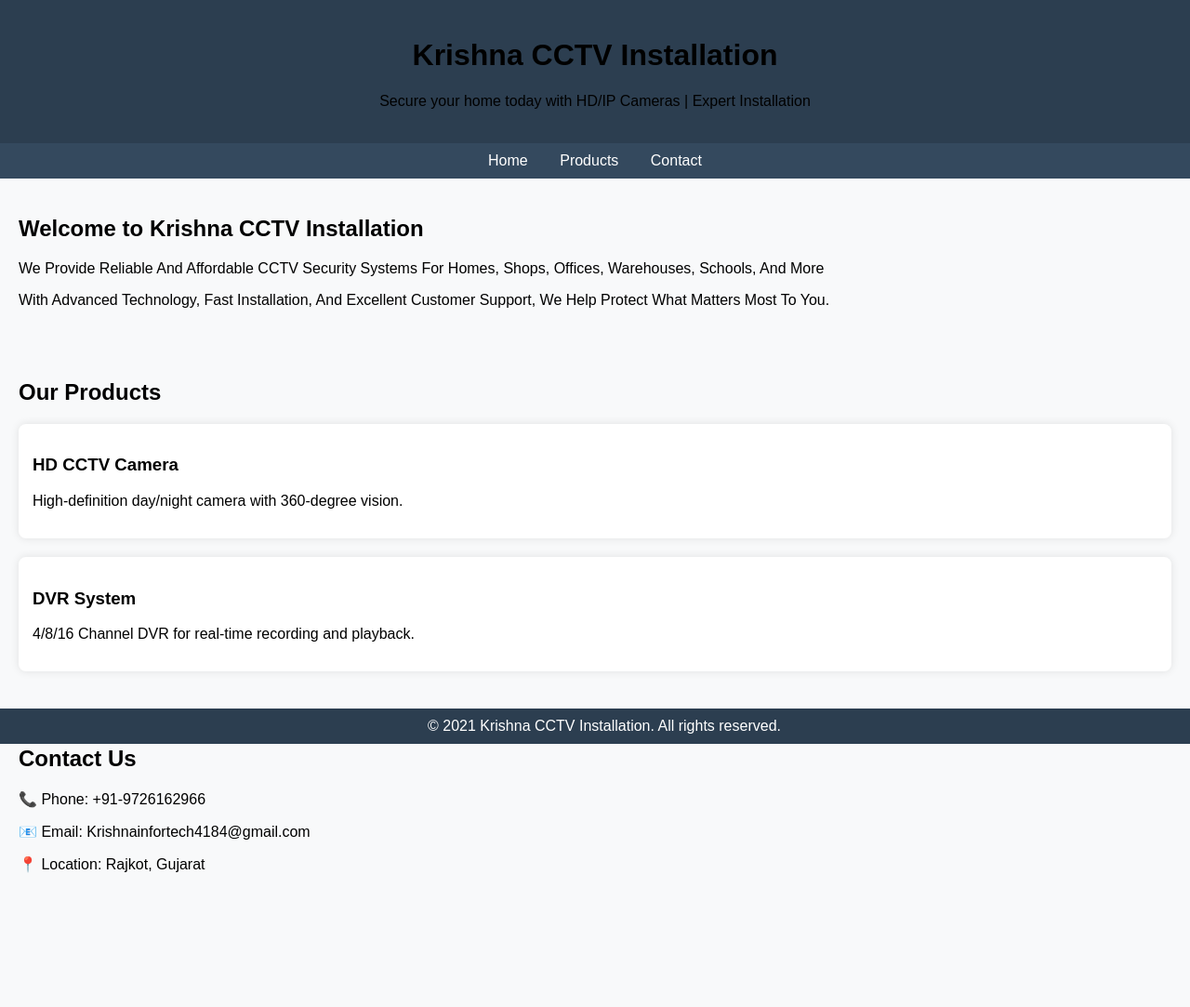
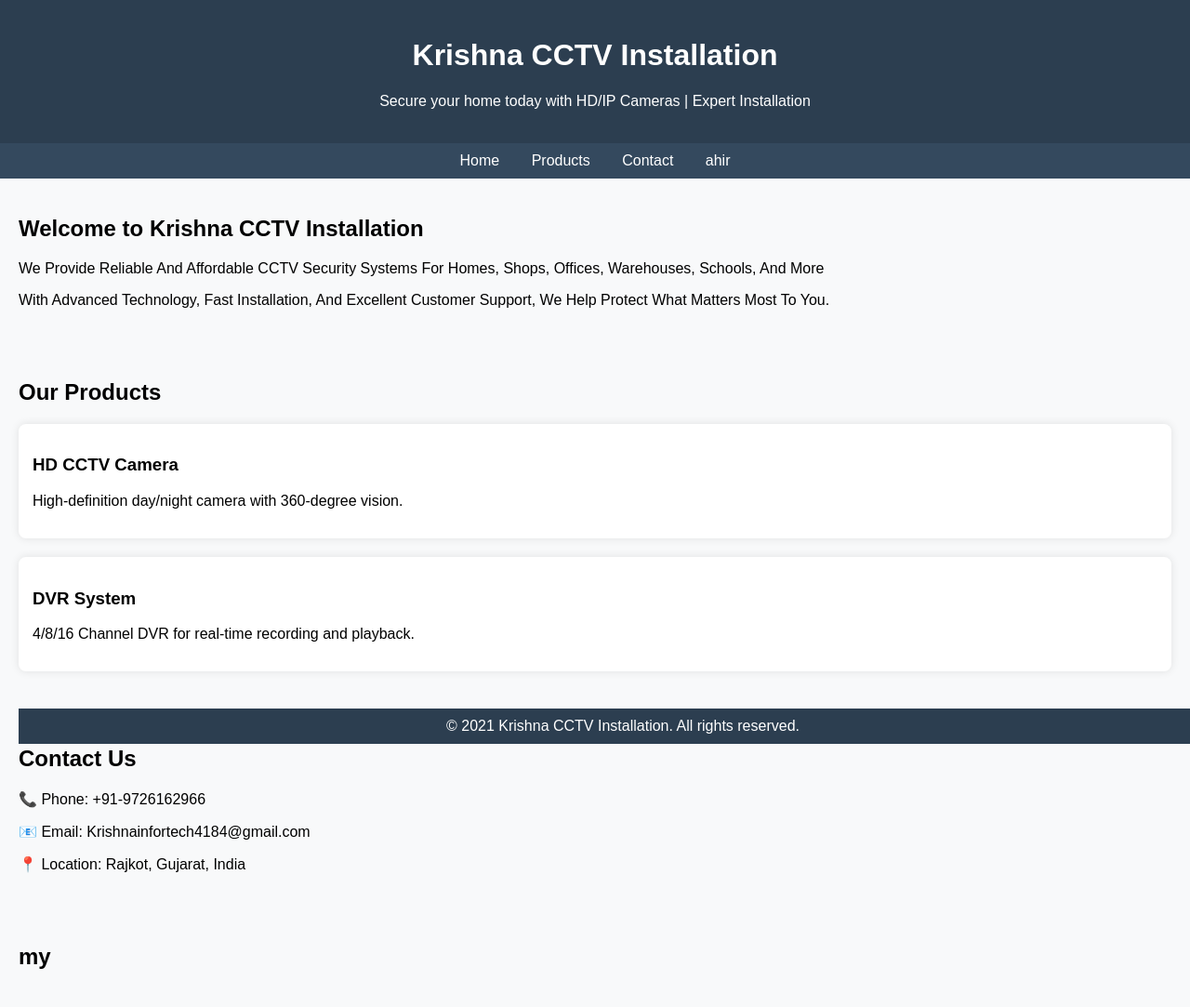
Before and after one commit to krishnacctvinstallation/KRISHNA-CCTV-INSTALLATION, a plain HTML site: page index.html in a window 1280 px wide. Shown: the whole page at 93% size. Before the commit the page ends 975 px from the top, so only its background shows below. Drawn offline with Linux system fonts and the light colour scheme.

Commit message:
Update index.html
Signed-off-by: Krishna cctv installation  <Krishnainfortech4184@gmail.com>

```diff
--- a/index.html
+++ b/index.html
@@ -13,7 +13,7 @@
     }
     header {
       background: #2c3e50;
-      color: Kristen black;
+      color: white;
       padding: 20px;
       text-align: center;
     }
@@ -61,6 +61,7 @@
     <a href="#home">Home</a>
     <a href="#product">Products</a>
     <a href="#contact">Contact</a>
+    <a href="#ahir">ahir</a>
   </nav>
 
   <section id="home">
@@ -85,10 +86,12 @@
     <h2>Contact Us</h2>
     <p>📞 Phone: +91-9726162966</p>
     <p>📧 Email: Krishnainfortech4184@gmail.com</p>
-    <p>📍 Location: Rajkot, Gujarat</p>
+    <p>📍 Location: Rajkot, Gujarat, India</p>
   </section>
 
-  <footer>
+<section id="ahir">
+  <h2>my</h2>
+    <footer>
     &copy; 2021 Krishna CCTV Installation. All rights reserved.
   </footer>
 </body>
```
